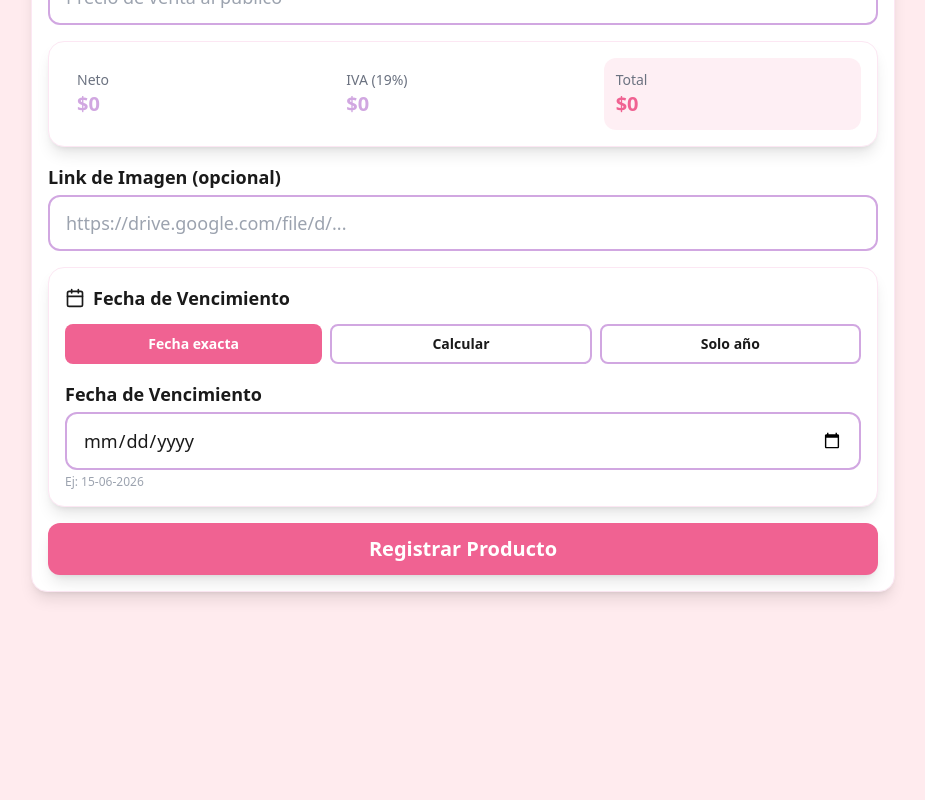
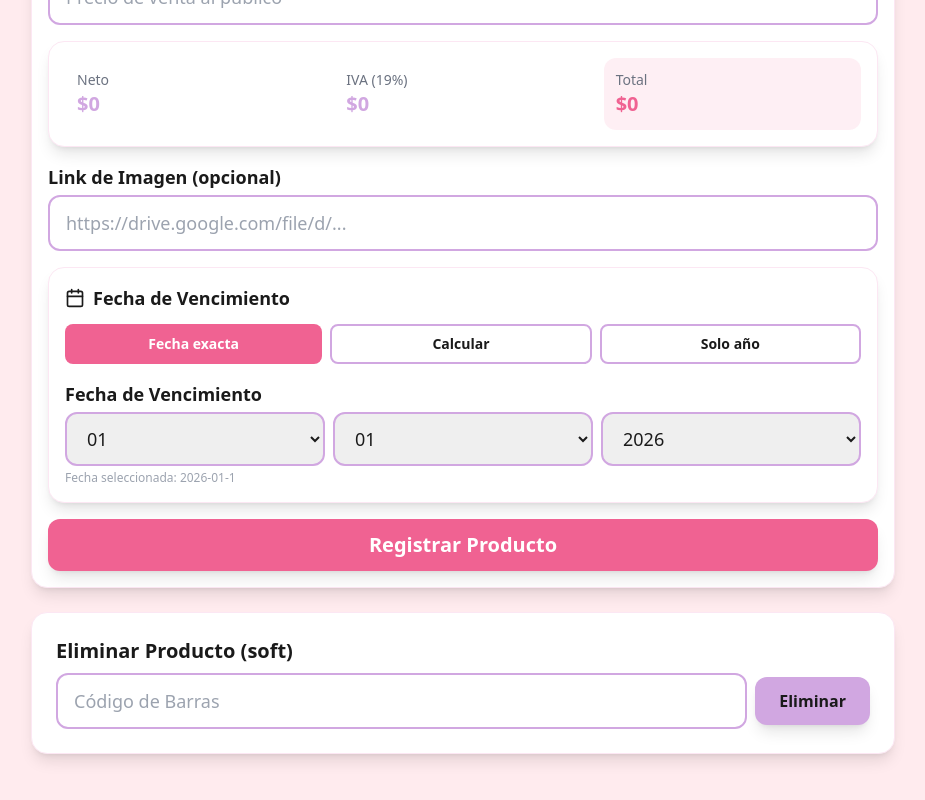
Before and after one commit to Scarpaha/LaurAna, a Next.js app: page /admin in a window 1280 px wide. Shown: the part 1142-1942 px from the top of the page, without its empty margins (177-1102 px from the left). Before the commit the page ends 1790 px from the top, so only its background shows below. Built offline with nearby package versions, Linux system fonts and the light colour scheme.

Commit message:
fix: merge inventario con maestro, deduplicar por nombre normalizado, anular ventas, selects fecha admin

```diff
--- a/src/app/admin/page.tsx
+++ b/src/app/admin/page.tsx
@@ -1,6 +1,6 @@
 'use client'
 
-import { useState } from 'react'
+import { useState, useEffect } from 'react'
 import {
   registrarLote,
   registrarLotesMultiple,
@@ -41,6 +41,14 @@ interface LoteItem {
 
 export default function AdminPage() {
   const [activeTab, setActiveTab] = useState<AdminTab>('individual')
+  // Cascading date picker parts for vencimiento (days -> months -> years)
+  const [dateParts, setDateParts] = useState({ day: '1', month: '01', year: String(new Date().getFullYear()) })
+  // Sync initial parts from existing fecha if present
+  useEffect(() => {
+    // No-op if no existing date
+  }, [])
+  const [eliminarCodigo, setEliminarCodigo] = useState('')
+  const [deleteStatus, setDeleteStatus] = useState<string | null>(null)
 
   return (
     <div className="max-w-4xl mx-auto px-4 py-6 space-y-6">
@@ -80,6 +88,35 @@ export default function AdminPage() {
 
       {activeTab === 'individual' && <FormularioIndividual />}
       {activeTab === 'factura' && <FormularioFactura />}
+
+      <section className="card border-2 border-gray-200 p-4 sm:p-6 bg-white print:hidden">
+        <h3 className="text-xl font-bold mb-2">Eliminar Producto (soft)</h3>
+        <div className="flex gap-2 items-center">
+          <input
+            type="text"
+            value={eliminarCodigo}
+            onChange={(e) => setEliminarCodigo(e.target.value)}
+            placeholder="Código de Barras"
+            className="input-field flex-1"
+          />
+          <button
+            type="button"
+            className="btn-secondary"
+            onClick={async () => {
+              if (!eliminarCodigo.trim()) return
+              const api = await import('@/lib/api')
+              const { eliminarProducto } = api
+              const { success, message } = await eliminarProducto(eliminarCodigo.trim())
+              setDeleteStatus(message || (success ? 'Eliminación registrada' : 'Error'))
+              // Limpiar código solo si se eliminó con éxito
+              if (success) setEliminarCodigo('')
+            }}
+          >
+            Eliminar
+          </button>
+        </div>
+        {deleteStatus && <p className="text-sm text-gray-600 mt-2">{deleteStatus}</p>}
+      </section>
     </div>
   )
 }
@@ -103,6 +140,7 @@ function calcTotals(precio: number, cantidad: number, mode: PriceMode) {
 }
 
 function FormularioIndividual() {
+  const [fechaParts, setFechaParts] = useState({ day: '1', month: '01', year: String(new Date().getFullYear()) })
   const [form, setForm] = useState({
     codigoBarras: '',
     tipo: '',
@@ -390,14 +428,25 @@ function FormularioIndividual() {
           {vencimiento.modo === 'fecha' && (
             <div>
               <label className="label-field">Fecha de Vencimiento</label>
-              <input
-                type="date"
-                value={vencimiento.fechaVencimiento}
-                onChange={(e) => setVencimiento((p) => ({ ...p, fechaVencimiento: e.target.value }))}
-                className="input-field"
-                required
-              />
-              <p className="text-xs text-gray-400 mt-1">Ej: 15-06-2026</p>
+              <div className="flex gap-2">
+                <select value={fechaParts.day} onChange={(e)=>{ setFechaParts(p => ({ ...p, day: e.target.value })); setVencimiento((pp)=>({ ...pp, fechaVencimiento: `${fechaParts.year}-${fechaParts.month}-${e.target.value}` })); }} className="input-field">
+                  {Array.from({ length: 31 }, (_, i) => (
+                    <option key={i+1} value={String(i+1).padStart(2,'0')}>{String(i+1).padStart(2,'0')}</option>
+                  ))}
+                </select>
+                <select value={fechaParts.month} onChange={(e)=>{ setFechaParts(p => ({ ...p, month: e.target.value })); setVencimiento((pp)=>({ ...pp, fechaVencimiento: `${fechaParts.year}-${e.target.value}-${fechaParts.day}` })); }} className="input-field">
+                  {Array.from({ length: 12 }, (_, i) => (
+                    <option key={i+1} value={String(i+1).padStart(2,'0')}>{String(i+1).padStart(2,'0')}</option>
+                  ))}
+                </select>
+                <select value={fechaParts.year} onChange={(e)=>{ setFechaParts(p => ({ ...p, year: e.target.value })); setVencimiento((pp)=>({ ...pp, fechaVencimiento: `${e.target.value}-${fechaParts.month}-${fechaParts.day}` })); }} className="input-field">
+                  {Array.from({ length: 12 }, (_, i) => {
+                    const y = Number(new Date().getFullYear()) - 0 + i
+                    return <option key={y} value={String(y)}>{y}</option>
+                  })}
+                </select>
+              </div>
+              <p className="text-xs text-gray-400 mt-1">Fecha seleccionada: {fechaParts.year ?? dateParts.year}-{fechaParts.month ?? dateParts.month}-{fechaParts.day ?? dateParts.day}</p>
             </div>
           )}
 
--- a/src/app/ventas/page.tsx
+++ b/src/app/ventas/page.tsx
@@ -28,9 +28,16 @@ export default function VentasPage() {
   const [panel, setPanel] = useState<PanelPapa | null>(null)
   const [ventas, setVentas] = useState<VentaDiaria[]>([])
   const [loading, setLoading] = useState(true)
-  const today = new Date().toISOString().slice(0, 10)
-
-  const [selectedDate, setSelectedDate] = useState(today)
+  // Listado de fechas para elegir por listado (30 días)
+  const todayInitial = new Date().toISOString().slice(0, 10)
+  const dateOptions: string[] = []
+  const baseDate = new Date()
+  for (let i = 0; i < 30; i++) {
+    const d = new Date(baseDate)
+    d.setDate(baseDate.getDate() + i)
+    dateOptions.push(d.toISOString().slice(0, 10))
+  }
+  const [selectedDate, setSelectedDate] = useState<string>(todayInitial)
   const [mode, setMode] = useState<Mode>('boleta')
   const [input, setInput] = useState('')
   const [toast, setToast] = useState<string | null>(null)
@@ -200,7 +207,11 @@ export default function VentasPage() {
       <div className="card print:hidden">
         <div className="mb-4">
           <label className="label-field flex items-center gap-2"><Calendar className="w-5 h-5" />Fecha</label>
-          <input type="date" value={selectedDate} onChange={(e) => setSelectedDate(e.target.value)} className="input-field" />
+          <select value={selectedDate} onChange={(e) => setSelectedDate(e.target.value)} className="input-field">
+            {dateOptions.map((d) => (
+              <option key={d} value={d}>{d}</option>
+            ))}
+          </select>
         </div>
 
         <div className="flex gap-2 mb-4">
--- a/src/lib/api.ts
+++ b/src/lib/api.ts
@@ -175,25 +175,9 @@ async function writeRow(sheetName: string, values: unknown[]): Promise<{ success
 }
 
 export async function fetchMaestroProductos(): Promise<Producto[]> {
+  // Cargar maestros desde Maestro_Productos
   const rows = await readSheet('Maestro_Productos')
-
-  if (rows.length === 0) return []
-
-  const firstRow = rows[0]
-  const keys = Object.keys(firstRow)
-
-  // Try to find columns by name or position
-  const findColumn = (names: string[], fallbackIndex: number): unknown => {
-    for (const name of names) {
-      if (firstRow[name] !== undefined) return firstRow[name]
-    }
-    // Fallback to index
-    const values = Object.values(firstRow)
-    if (values.length > fallbackIndex) return values[fallbackIndex]
-    return undefined
-  }
-
-  return rows.map((item) => {
+  const base = (rows || []).map((item) => {
     const values = Object.values(item)
     return {
       codigoBarras: str(item['Código de Barras'] || values[0] || ''),
@@ -203,7 +187,36 @@ export async function fetchMaestroProductos(): Promise<Producto[]> {
       precioCliente: num(item['Precio al Cliente'] || values[4] || 0),
       imagen: convertDriveImageUrl(str(item['Link de la Imagen'] || values[5] || '')),
     }
-  }).filter((p) => p.nombre)
+  })
+
+  // Fusionar con Inventario_Lotes para incluir productos que existen solo en el stock
+  const lotes = await fetchInventarioLotes()
+  const merged = [...base]
+  const seen = new Set<string>(base.map((p) => p.nombre))
+  for (const lote of lotes) {
+    if (!lote.producto) continue
+    // Normalizar nombre para evitar duplicados por espacios
+    const normLote = lote.producto.trim()
+    const exists = Array.from(seen).some(n => n.trim() === normLote)
+    if (!exists) {
+      merged.push({
+        codigoBarras: lote.codigoBarras,
+        nombre: lote.producto,
+        categoria: lote.tipo || 'Sin categoría',
+        mesesDuracionEstandar: lote.mesesDuracion || 0,
+        precioCliente: 0,
+        imagen: lote.linkImagen ? convertDriveImageUrl(lote.linkImagen) : convertDriveImageUrl(''),
+      } as Producto)
+      seen.add(lote.producto)
+    }
+  }
+
+  // Eliminar duplicados por nombre (por seguridad, conserva la primera aparición)
+  const unique = new Map<string, Producto>()
+  for (const p of merged) {
+    if (!unique.has(p.nombre.trim())) unique.set(p.nombre.trim(), p)
+  }
+  return Array.from(unique.values())
 }
 
 export async function fetchCajaDiaria(): Promise<VentaDiaria[]> {
@@ -268,6 +281,23 @@ export async function deleteCajaDiaria(_fecha: string): Promise<{ success: boole
   return { success: false, message: 'Eliminar requiere Apps Script con lógica de borrado. Por ahora, edita y pon todo en 0.' }
 }
 
+// Nueva función para anular ventas de un día (agrega valores negativos para cancelar el total)
+export async function anularVentaDiaria(venta: {
+  fecha: string
+  ventaBoleta: number
+  ventaSinBoleta: number
+  consumoPropio: number
+}): Promise<{ success: boolean; message: string }> {
+  const total = -(venta.ventaBoleta + venta.ventaSinBoleta + venta.consumoPropio)
+  return writeRow('Caja_Diaria', [
+    venta.fecha,
+    -venta.ventaBoleta,
+    -venta.ventaSinBoleta,
+    -venta.consumoPropio,
+    total,
+  ])
+}
+
 export async function registrarProducto(producto: {
   codigoBarras: string
   nombre: string
@@ -283,6 +313,14 @@ export async function registrarProducto(producto: {
     producto.precioCliente,
     producto.imagen,
   ])
+}
+
+// Registro simple de eliminación para auditoría (no elimina de Maestro_Productos directamente, se puede ampliar con Apps Script)
+export async function eliminarProducto(codigoBarras: string): Promise<{ success: boolean; message: string }> {
+  // Guardar en una hoja de auditoría para eliminación futura
+  const fecha = new Date().toISOString()
+  const res = await writeRow('Productos_Eliminados', [codigoBarras, fecha, 'Eliminado por admin'])
+  return res
 }
 
 export async function fetchPanelPapa(): Promise<PanelPapa | null> {
```
